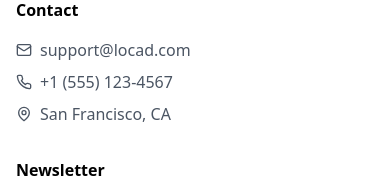
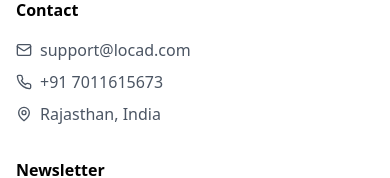
Before and after one commit to Vaibhav701161/Project-A, a React (Vite) app: page /privacy in a window 390 px wide. Shown: the part 1563-1741 px from the top of the page. Built offline with nearby package versions, Linux system fonts and the light colour scheme; no server answers.

Commit message:
fix: improve sidebar and footer responsiveness for navigation

```diff
--- a/src/components/navigation/Footer.tsx
+++ b/src/components/navigation/Footer.tsx
@@ -35,11 +35,11 @@
               </li>
               <li className="flex items-center space-x-2 text-gray-600">
                 <Phone className="w-4 h-4" />
-                <span>+1 (555) 123-4567</span>
+                <span>+91 7011615673</span>
               </li>
               <li className="flex items-center space-x-2 text-gray-600">
                 <MapPin className="w-4 h-4" />
-                <span>San Francisco, CA</span>
+                <span>Rajasthan, India</span>
               </li>
             </ul>
           </div>
--- a/src/components/navigation/Sidebar.tsx
+++ b/src/components/navigation/Sidebar.tsx
@@ -1,6 +1,15 @@
 import React, { useState } from 'react';
 import { Link, useLocation } from 'react-router-dom';
-import { LayoutDashboard, Users, UserCircle, HelpCircle, LogOut, ChevronRight } from 'lucide-react';
+import {
+  LayoutDashboard,
+  Users,
+  UserCircle,
+  HelpCircle,
+  LogOut,
+  ChevronRight,
+  CreditCard,
+  DollarSign
+} from 'lucide-react';
 import { useAuthStore } from '../../store/authStore';
 import { auth } from '../../lib/firebase';
 import { cn } from '../../lib/utils';
@@ -28,6 +37,16 @@
       path: userType === 'business' ? '/influencers' : '/advertisements',
       label: userType === 'business' ? 'Influencers' : 'Advertisements',
       icon: Users
+    },
+    {
+      path: '/payment-history',
+      label: 'Payment History',
+      icon: CreditCard
+    },
+    {
+      path: '/payment-test',
+      label: 'Test Payment',
+      icon: DollarSign
     },
     {
       path: '/profile',
```
